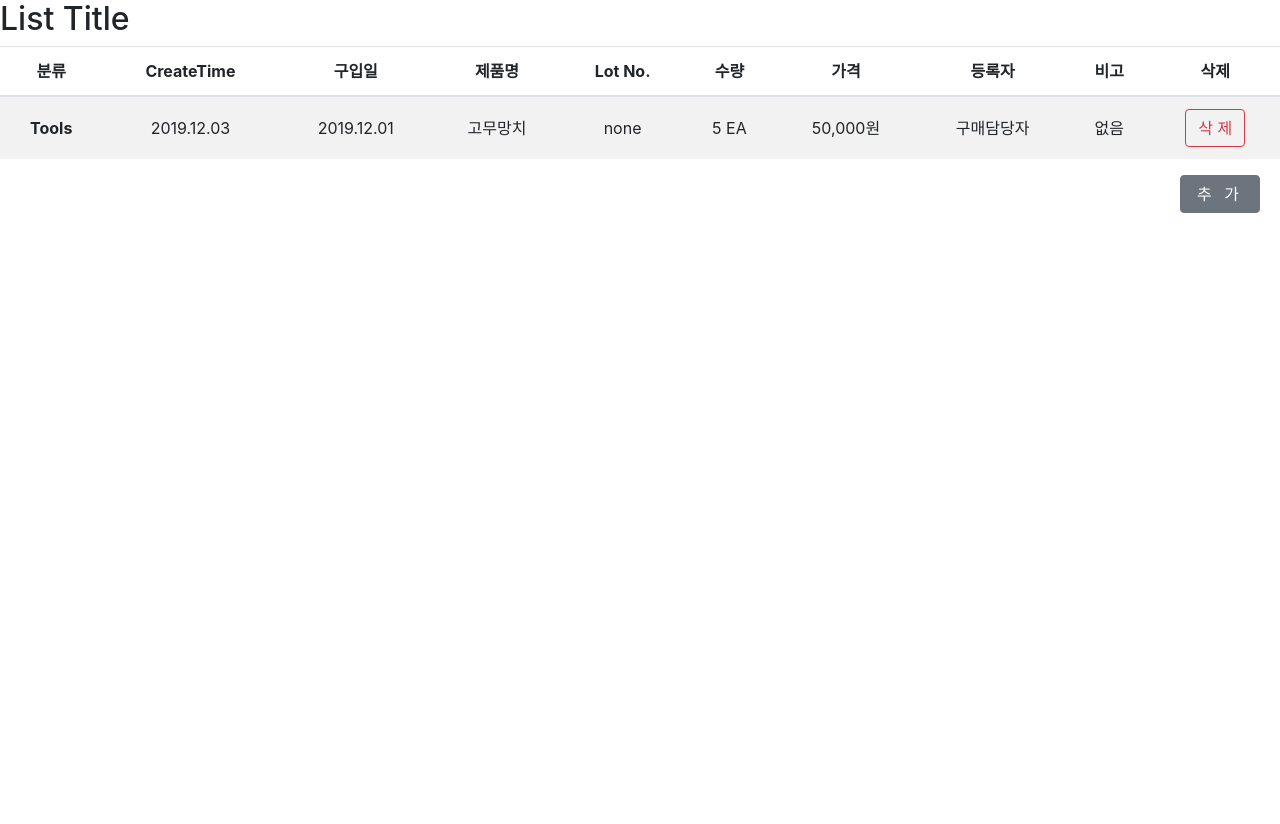
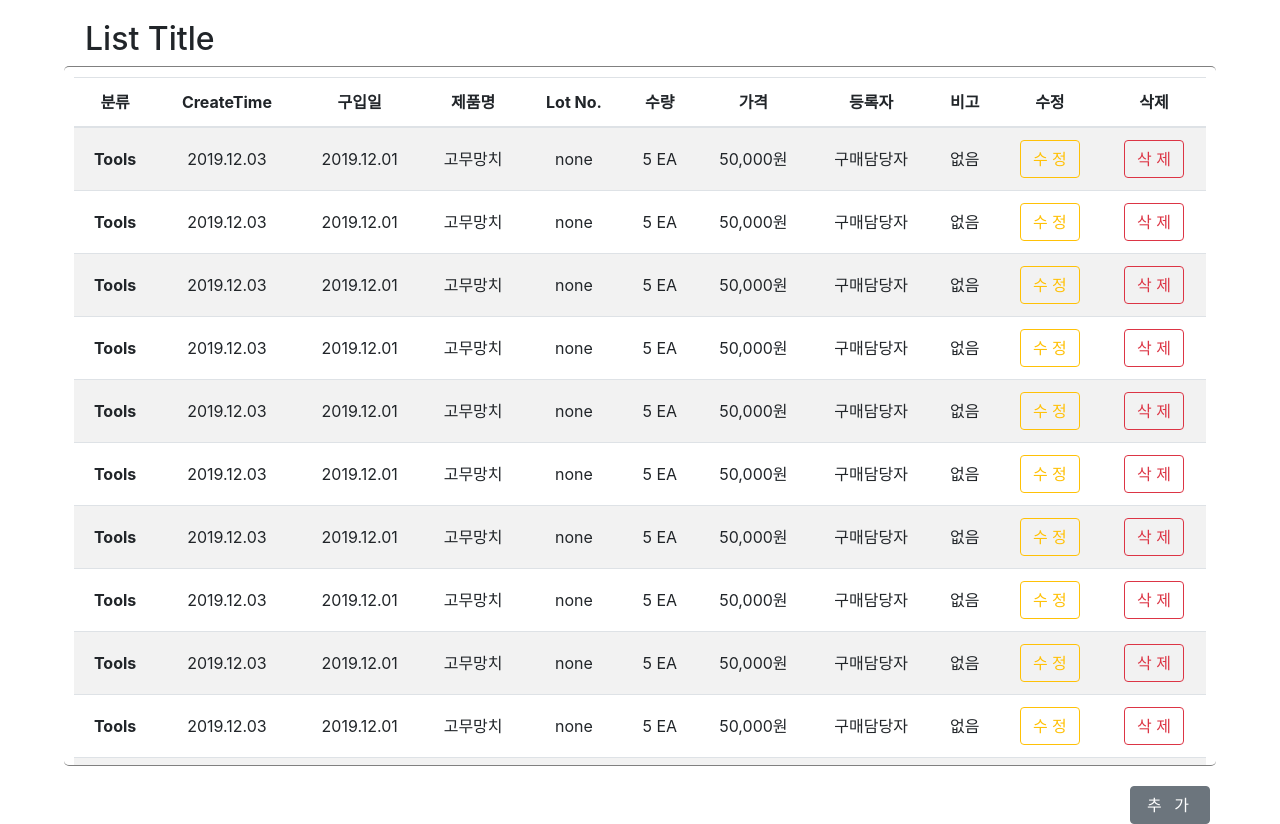
Before and after one commit to PortableSAM/Project2020-3, a React (Create React App) app: page / in a window 1280 px wide. Before the commit the page ends 800 px from the top, so only its background shows below. Built offline with nearby package versions, Linux system fonts and the light colour scheme.

Commit message:
ListAppCSS수정

```diff
--- a/src/components/ListApp.js
+++ b/src/components/ListApp.js
@@ -21,6 +21,7 @@ function ListApp() {
               <th>가격</th>
               <th>등록자</th>
               <th>비고</th>
+              <th>수정</th>
               <th>삭제</th>
             </tr>
           </thead>
--- a/src/components/ListView.js
+++ b/src/components/ListView.js
@@ -14,6 +14,332 @@ function ListView() {
         <td>구매담당자</td>
         <td>없음</td>
         <td>
+          <button className="btn btn-outline-warning">수 정</button>
+        </td>
+        <td>
+          <button className="btn btn-outline-danger">삭 제</button>
+        </td>
+      </tr>
+      <tr>
+        <th scope="row">Tools</th>
+        <td>2019.12.03</td>
+        <td>2019.12.01</td>
+        <td>고무망치</td>
+        <td>none</td>
+        <td>5 EA</td>
+        <td>50,000원</td>
+        <td>구매담당자</td>
+        <td>없음</td>
+        <td>
+          <button className="btn btn-outline-warning">수 정</button>
+        </td>
+        <td>
+          <button className="btn btn-outline-danger">삭 제</button>
+        </td>
+      </tr>
+      <tr>
+        <th scope="row">Tools</th>
+        <td>2019.12.03</td>
+        <td>2019.12.01</td>
+        <td>고무망치</td>
+        <td>none</td>
+        <td>5 EA</td>
+        <td>50,000원</td>
+        <td>구매담당자</td>
+        <td>없음</td>
+        <td>
+          <button className="btn btn-outline-warning">수 정</button>
+        </td>
+        <td>
+          <button className="btn btn-outline-danger">삭 제</button>
+        </td>
+      </tr>
+      <tr>
+        <th scope="row">Tools</th>
+        <td>2019.12.03</td>
+        <td>2019.12.01</td>
+        <td>고무망치</td>
+        <td>none</td>
+        <td>5 EA</td>
+        <td>50,000원</td>
+        <td>구매담당자</td>
+        <td>없음</td>
+        <td>
+          <button className="btn btn-outline-warning">수 정</button>
+        </td>
+        <td>
+          <button className="btn btn-outline-danger">삭 제</button>
+        </td>
+      </tr>
+      <tr>
+        <th scope="row">Tools</th>
+        <td>2019.12.03</td>
+        <td>2019.12.01</td>
+        <td>고무망치</td>
+        <td>none</td>
+        <td>5 EA</td>
+        <td>50,000원</td>
+        <td>구매담당자</td>
+        <td>없음</td>
+        <td>
+          <button className="btn btn-outline-warning">수 정</button>
+        </td>
+        <td>
+          <button className="btn btn-outline-danger">삭 제</button>
+        </td>
+      </tr>
+      <tr>
+        <th scope="row">Tools</th>
+        <td>2019.12.03</td>
+        <td>2019.12.01</td>
+        <td>고무망치</td>
+        <td>none</td>
+        <td>5 EA</td>
+        <td>50,000원</td>
+        <td>구매담당자</td>
+        <td>없음</td>
+        <td>
+          <button className="btn btn-outline-warning">수 정</button>
+        </td>
+        <td>
+          <button className="btn btn-outline-danger">삭 제</button>
+        </td>
+      </tr>
+      <tr>
+        <th scope="row">Tools</th>
+        <td>2019.12.03</td>
+        <td>2019.12.01</td>
+        <td>고무망치</td>
+        <td>none</td>
+        <td>5 EA</td>
+        <td>50,000원</td>
+        <td>구매담당자</td>
+        <td>없음</td>
+        <td>
+          <button className="btn btn-outline-warning">수 정</button>
+        </td>
+        <td>
+          <button className="btn btn-outline-danger">삭 제</button>
+        </td>
+      </tr>
+      <tr>
+        <th scope="row">Tools</th>
+        <td>2019.12.03</td>
+        <td>2019.12.01</td>
+        <td>고무망치</td>
+        <td>none</td>
+        <td>5 EA</td>
+        <td>50,000원</td>
+        <td>구매담당자</td>
+        <td>없음</td>
+        <td>
+          <button className="btn btn-outline-warning">수 정</button>
+        </td>
+        <td>
+          <button className="btn btn-outline-danger">삭 제</button>
+        </td>
+      </tr>
+      <tr>
+        <th scope="row">Tools</th>
+        <td>2019.12.03</td>
+        <td>2019.12.01</td>
+        <td>고무망치</td>
+        <td>none</td>
+        <td>5 EA</td>
+        <td>50,000원</td>
+        <td>구매담당자</td>
+        <td>없음</td>
+        <td>
+          <button className="btn btn-outline-warning">수 정</button>
+        </td>
+        <td>
+          <button className="btn btn-outline-danger">삭 제</button>
+        </td>
+      </tr>
+      <tr>
+        <th scope="row">Tools</th>
+        <td>2019.12.03</td>
+        <td>2019.12.01</td>
+        <td>고무망치</td>
+        <td>none</td>
+        <td>5 EA</td>
+        <td>50,000원</td>
+        <td>구매담당자</td>
+        <td>없음</td>
+        <td>
+          <button className="btn btn-outline-warning">수 정</button>
+        </td>
+        <td>
+          <button className="btn btn-outline-danger">삭 제</button>
+        </td>
+      </tr>
+      <tr>
+        <th scope="row">Tools</th>
+        <td>2019.12.03</td>
+        <td>2019.12.01</td>
+        <td>고무망치</td>
+        <td>none</td>
+        <td>5 EA</td>
+        <td>50,000원</td>
+        <td>구매담당자</td>
+        <td>없음</td>
+        <td>
+          <button className="btn btn-outline-warning">수 정</button>
+        </td>
+        <td>
+          <button className="btn btn-outline-danger">삭 제</button>
+        </td>
+      </tr>
+      <tr>
+        <th scope="row">Tools</th>
+        <td>2019.12.03</td>
+        <td>2019.12.01</td>
+        <td>고무망치</td>
+        <td>none</td>
+        <td>5 EA</td>
+        <td>50,000원</td>
+        <td>구매담당자</td>
+        <td>없음</td>
+        <td>
+          <button className="btn btn-outline-warning">수 정</button>
+        </td>
+        <td>
+          <button className="btn btn-outline-danger">삭 제</button>
+        </td>
+      </tr>
+      <tr>
+        <th scope="row">Tools</th>
+        <td>2019.12.03</td>
+        <td>2019.12.01</td>
+        <td>고무망치</td>
+        <td>none</td>
+        <td>5 EA</td>
+        <td>50,000원</td>
+        <td>구매담당자</td>
+        <td>없음</td>
+        <td>
+          <button className="btn btn-outline-warning">수 정</button>
+        </td>
+        <td>
+          <button className="btn btn-outline-danger">삭 제</button>
+        </td>
+      </tr>
+      <tr>
+        <th scope="row">Tools</th>
+        <td>2019.12.03</td>
+        <td>2019.12.01</td>
+        <td>고무망치</td>
+        <td>none</td>
+        <td>5 EA</td>
+        <td>50,000원</td>
+        <td>구매담당자</td>
+        <td>없음</td>
+        <td>
+          <button className="btn btn-outline-warning">수 정</button>
+        </td>
+        <td>
+          <button className="btn btn-outline-danger">삭 제</button>
+        </td>
+      </tr>
+      <tr>
+        <th scope="row">Tools</th>
+        <td>2019.12.03</td>
+        <td>2019.12.01</td>
+        <td>고무망치</td>
+        <td>none</td>
+        <td>5 EA</td>
+        <td>50,000원</td>
+        <td>구매담당자</td>
+        <td>없음</td>
+        <td>
+          <button className="btn btn-outline-warning">수 정</button>
+        </td>
+        <td>
+          <button className="btn btn-outline-danger">삭 제</button>
+        </td>
+      </tr>
+      <tr>
+        <th scope="row">Tools</th>
+        <td>2019.12.03</td>
+        <td>2019.12.01</td>
+        <td>고무망치</td>
+        <td>none</td>
+        <td>5 EA</td>
+        <td>50,000원</td>
+        <td>구매담당자</td>
+        <td>없음</td>
+        <td>
+          <button className="btn btn-outline-warning">수 정</button>
+        </td>
+        <td>
+          <button className="btn btn-outline-danger">삭 제</button>
+        </td>
+      </tr>
+      <tr>
+        <th scope="row">Tools</th>
+        <td>2019.12.03</td>
+        <td>2019.12.01</td>
+        <td>고무망치</td>
+        <td>none</td>
+        <td>5 EA</td>
+        <td>50,000원</td>
+        <td>구매담당자</td>
+        <td>없음</td>
+        <td>
+          <button className="btn btn-outline-warning">수 정</button>
+        </td>
+        <td>
+          <button className="btn btn-outline-danger">삭 제</button>
+        </td>
+      </tr>
+      <tr>
+        <th scope="row">Tools</th>
+        <td>2019.12.03</td>
+        <td>2019.12.01</td>
+        <td>고무망치</td>
+        <td>none</td>
+        <td>5 EA</td>
+        <td>50,000원</td>
+        <td>구매담당자</td>
+        <td>없음</td>
+        <td>
+          <button className="btn btn-outline-warning">수 정</button>
+        </td>
+        <td>
+          <button className="btn btn-outline-danger">삭 제</button>
+        </td>
+      </tr>
+      <tr>
+        <th scope="row">Tools</th>
+        <td>2019.12.03</td>
+        <td>2019.12.01</td>
+        <td>고무망치</td>
+        <td>none</td>
+        <td>5 EA</td>
+        <td>50,000원</td>
+        <td>구매담당자</td>
+        <td>없음</td>
+        <td>
+          <button className="btn btn-outline-warning">수 정</button>
+        </td>
+        <td>
+          <button className="btn btn-outline-danger">삭 제</button>
+        </td>
+      </tr>
+      <tr>
+        <th scope="row">Tools</th>
+        <td>2019.12.03</td>
+        <td>2019.12.01</td>
+        <td>고무망치</td>
+        <td>none</td>
+        <td>5 EA</td>
+        <td>50,000원</td>
+        <td>구매담당자</td>
+        <td>없음</td>
+        <td>
+          <button className="btn btn-outline-warning">수 정</button>
+        </td>
+        <td>
           <button className="btn btn-outline-danger">삭 제</button>
         </td>
       </tr>
--- a/src/components/Style/ListApp.css
+++ b/src/components/Style/ListApp.css
@@ -1,3 +1,23 @@
+.list-container {
+  margin-top: 20px;
+  display: flex;
+  flex-direction: column;
+  align-items: center;
+}
+.list-title {
+  padding-left: 85px;
+  align-self: flex-start;
+}
+.list-table {
+  padding: 10px;
+  width: 90%;
+  height: 700px;
+  border-top: 1px solid gray;
+  border-bottom: 1px solid gray;
+  border-radius: 5px;
+  overflow-y: scroll;
+}
+
 .table td,
 .table th {
   vertical-align: middle;
@@ -5,8 +25,9 @@
 }
 .table-btn {
   display: flex;
-  justify-content: flex-end;
-  padding-right: 20px;
+  align-self: flex-end;
+  margin-top: 20px;
+  padding-right: 70px;
 }
 .tablebtn {
   width: 80px;
```
